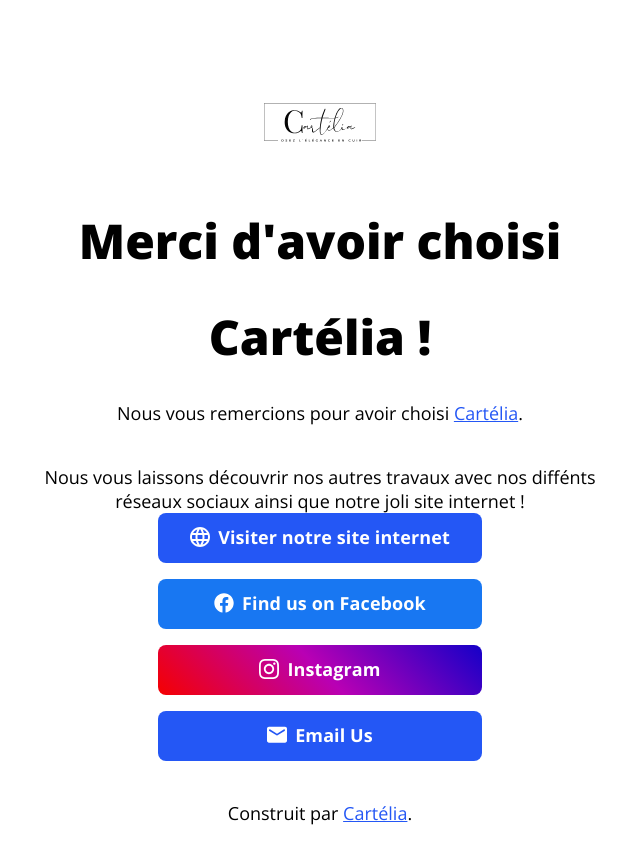
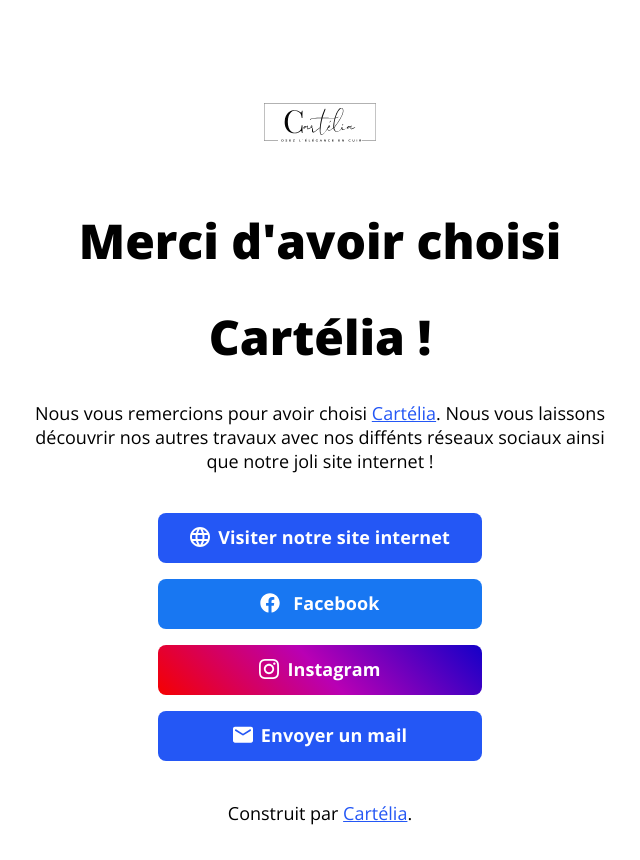
Before and after one commit to Friezer-85/CarteliaLinks, a plain HTML site: page index.html in a window 1280 px wide. Shown: the whole page, without its empty margins (320-960 px from the left). Drawn offline with Linux system fonts and the light colour scheme.

Commit message:
Final update

```diff
--- a/index.html
+++ b/index.html
@@ -51,14 +51,14 @@
         <h1 role="heading">Merci d'avoir choisi Cart&eacute;lia !</h1>
 
         <!-- Short Bio -->
-        <p>Nous vous remercions pour avoir choisi <a href="https://cartelia.fr" target="_blank" rel="noopener" role="link">Cart&eacute;lia</a>.</p>
-        <p2>Nous vous laissons d&eacute;couvrir nos autres travaux avec nos diff&eacute;nts r&eacute;seaux sociaux ainsi que notre joli site internet !</p2>
+        <p>Nous vous remercions pour avoir choisi <a href="https://cartelia.fr" target="_blank" rel="noopener" role="link">Cart&eacute;lia</a>.
+        Nous vous laissons d&eacute;couvrir nos autres travaux avec nos diff&eacute;nts r&eacute;seaux sociaux ainsi que notre joli site internet !</p>
 
         <!-- Generic Website -->
         <a class="button button-default" href="https://cartelia.fr" target="_blank" rel="noopener" role="button"><img class="icon" src="images/icons/generic-website.svg" alt="">Visiter notre site internet</a><br>
 
         <!-- Facebook -->
-        <a class="button button-faceb" href="https://facebook.com/cartelia.fr" target="_blank" rel="noopener" role="button"><img class="icon" src="images/icons/facebook.svg" alt="">Find us on Facebook</a><br>
+        <a class="button button-faceb" href="https://facebook.com/cartelia.fr" target="_blank" rel="noopener" role="button"><img class="icon" src="images/icons/facebook.svg" alt="">   Facebook</a><br>
 
         <!-- Instagram -->
         <a class="button button-instagram" href="https://www.instagram.com/cartelia.fr/" target="_blank" rel="noopener" role="button"><img class="icon" src="images/icons/instagram.svg" alt="">Instagram</a><br>
@@ -73,7 +73,7 @@
         <a class="button button-x" href="#" target="_blank" rel="noopener" role="button"><img class="icon" src="images/icons/x.svg" alt="">Follow on X</a><br> -->
 
         <!-- Generic Email -->
-        <a class="button button-default" href="mailto:bonjour@cartelia.fr" target="_blank" rel="noopener" role="button"><img class="icon" src="images/icons/generic-email.svg" alt="">Email Us</a><br>
+        <a class="button button-default" href="mailto:bonjour@cartelia.fr" target="_blank" rel="noopener" role="button"><img class="icon" src="images/icons/generic-email.svg" alt="">Envoyer un mail </a><br>
 
         <!-- Generic Shopping Bag
         <a class="button button-default" href="#" target="_blank" rel="noopener" role="button"><img class="icon" src="images/icons/generic-shopping-bag.svg" alt="">Visit Our Shop</a><br> -->
```
